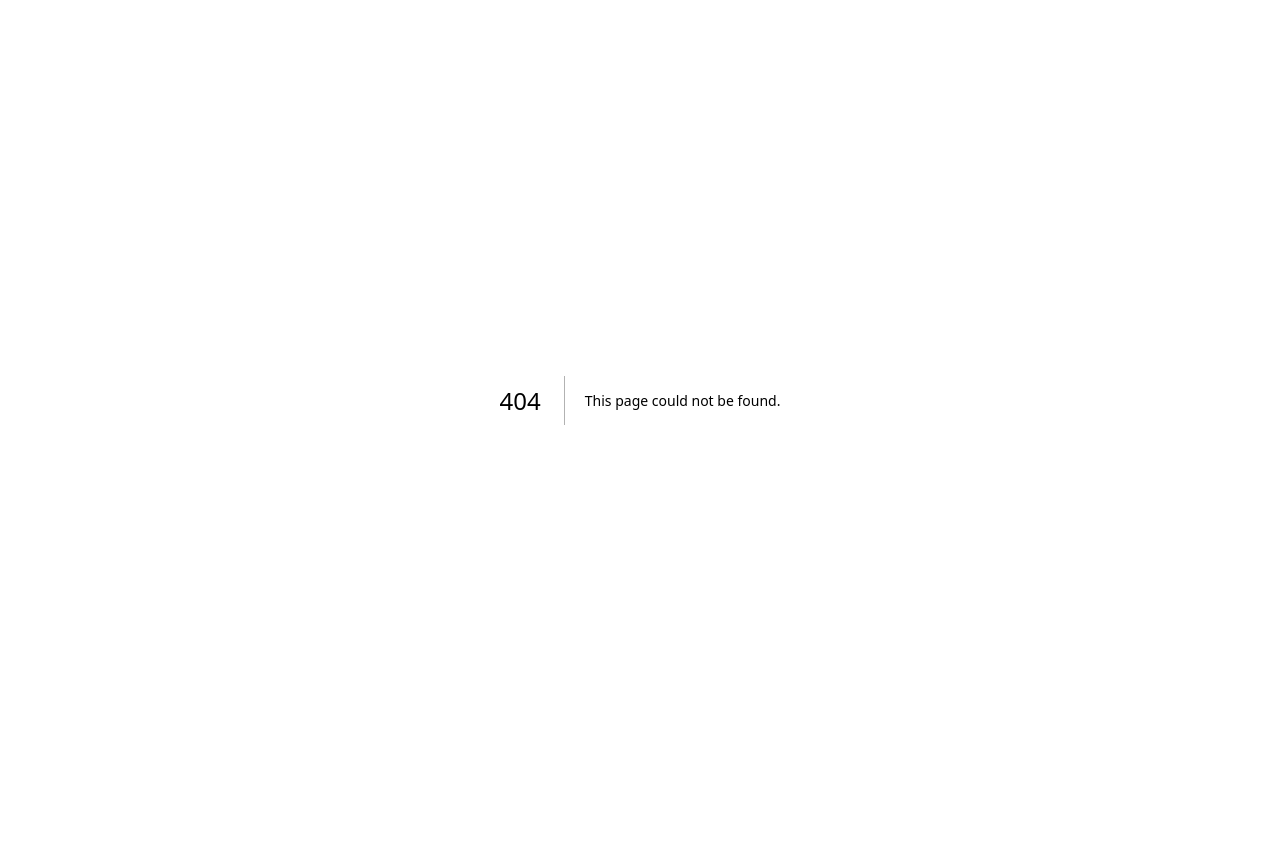
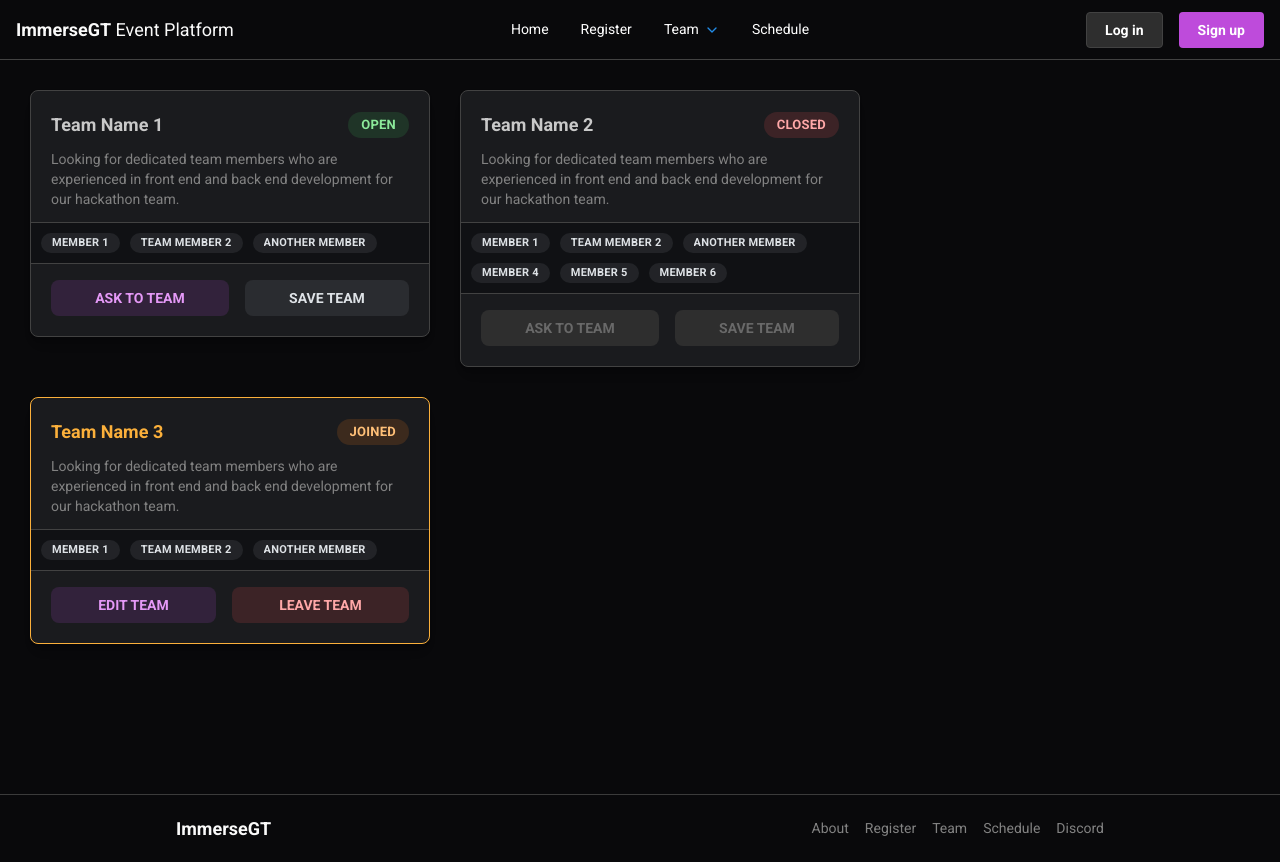
Before and after one commit to immersegt/immersegt, a Next.js app: page /team/formation in a window 1280 px wide. Before the commit this address had no page. Before the commit the page ends 800 px from the top, so only its background shows below. Built offline with nearby package versions, Linux system fonts and the light colour scheme.

Commit message:
Created page routing structure, updated links to direct to pages, added footer, fixed navbar padding for dropdown

```diff
--- a/app/layout.tsx
+++ b/app/layout.tsx
@@ -2,25 +2,40 @@ import "@mantine/core/styles.css";
 import React from "react";
 import { MantineProvider, ColorSchemeScript } from "@mantine/core";
 import { theme } from "../theme";
+import Navbar from '../components/Navbar';
+import Footer from '../components/Footer';
+import '../styles/index.css'
 
 export const metadata = {
   title: "ImmerseGT Event Platform",
   description: "Participate in the 2024 XR Hackathon",
 };
 
+const bodyStyle = {
+  display: "flex",
+  flexDirection: "column" as "column"
+}
+const contentStyle = {
+  flexGrow: 1,
+}
+
 export default function RootLayout({ children }: { children: any }) {
   return (
     <html lang="en">
       <head>
-        <ColorSchemeScript />
+        <ColorSchemeScript forceColorScheme="dark" />
         <link rel="shortcut icon" href="/favicon.svg" />
         <meta
           name="viewport"
           content="minimum-scale=1, initial-scale=1, width=device-width, user-scalable=no"
         />
       </head>
-      <body>
-        <MantineProvider theme={theme} defaultColorScheme="dark">{children}</MantineProvider>
+      <body style={bodyStyle}>
+        <MantineProvider theme={theme} forceColorScheme="dark">
+          <Navbar/>
+          <div style={contentStyle}>{children}</div>
+          <Footer/>
+          </MantineProvider>
       </body>
     </html>
   );
--- /dev/null
+++ b/app/team/formation/page.tsx
@@ -0,0 +1,46 @@
+'use client';
+
+import { useState } from 'react';
+import { Button } from '@mantine/core';
+import "@fontsource/open-sans";
+import TeamCard from 'components/Card';
+import 'styles/index.css'
+
+const rowStyle = {
+  display: "flex",
+  flexWrap: "wrap" as "wrap",
+  gap: "30px",
+  margin: "30px",
+  alignItems: "flex-start",
+}
+
+export default function Formation() {
+  const [teams, setTeams] = useState([
+    {
+      name: "Team Name 1",
+      description: "Looking for dedicated team members who are experienced in front end and back end development for our hackathon team.",
+      members: ["Member 1", "Team Member 2", "Another Member"],
+      joined: false
+    },
+    {
+      name: "Team Name 2",
+      description: "Looking for dedicated team members who are experienced in front end and back end development for our hackathon team.",
+      members: ["Member 1", "Team Member 2", "Another Member", "Member 4", "Member 5", "Member 6"],
+      joined: false
+    },
+    {
+      name: "Team Name 3",
+      description: "Looking for dedicated team members who are experienced in front end and back end development for our hackathon team.",
+      members: ["Member 1", "Team Member 2", "Another Member"],
+      joined: true
+    },
+  ]);
+
+  return <div>
+    <div style={rowStyle}>
+      {teams.map((val) => (
+        <TeamCard name={val.name} description={val.description} members={val.members} joined={val.joined} />
+      ))}
+    </div>
+  </div>;
+}
--- /dev/null
+++ b/components/Footer.tsx
@@ -0,0 +1,36 @@
+'use client';
+
+import { Container, Group, Anchor } from '@mantine/core';
+import '../styles/footer.css';
+
+const links = [
+  { link: '/', label: 'About' },
+  { link: '/register', label: 'Register' },
+  { link: '/team', label: 'Team' },
+  { link: '/schedule', label: 'Schedule' },
+  { link: '/discord', label: 'Discord' },
+];
+
+const Footer = () => {
+  const items = links.map((link) => (
+    <Anchor<'a'>
+      c="dimmed"
+      key={link.label}
+      href={link.link}
+      size="sm"
+    >
+      {link.label}
+    </Anchor>
+  ));
+
+  return (
+    <div className="footer">
+      <Container className="inner">
+        <div className="title"><b>ImmerseGT</b></div>
+        <Group className="links">{items}</Group>
+      </Container>
+    </div>
+  );
+}
+
+export default Footer;
--- a/components/Navbar.tsx
+++ b/components/Navbar.tsx
@@ -18,7 +18,6 @@ import {
   rem,
   useMantineTheme,
 } from '@mantine/core';
-  import { MantineLogo } from '@mantine/ds';
 import { useDisclosure } from '@mantine/hooks';
 import {
   IconNotification,
@@ -54,13 +53,17 @@ import {
   },
 ];
 
+const LinkStyle = {
+  padding: "0.625rem 1rem"
+}
+
 const Navbar = () => {
   const [drawerOpened, { toggle: toggleDrawer, close: closeDrawer }] = useDisclosure(false);
   const [linksOpened, { toggle: toggleLinks }] = useDisclosure(false);
   const theme = useMantineTheme();
 
   const links = mockdata.map((item) => (
-      <UnstyledButton className="subLink" key={item.title}>
+    <UnstyledButton className="subLink" key={item.title} style={LinkStyle}>
       <Group wrap="nowrap" align="flex-start">
         <ThemeIcon size={34} variant="default" radius="md">
           <item.icon style={{ width: rem(22), height: rem(22) }} color={theme.colors.blue[6]} />
@@ -84,15 +87,15 @@ import {
           <div className="title"><b>ImmerseGT</b> Event Platform</div>
 
           <Group h="100%" gap={0} visibleFrom="sm">
-              <a href="#" className="link">
+            <a href="/" className="link">
               Home
             </a>
-              <a href="#" className="link">
+            <a href="/register" className="link">
               Register
             </a>
             <HoverCard width={600} position="bottom" radius="md" shadow="md" withinPortal>
               <HoverCard.Target>
-                  <a href="#" className="link">
+                <a href="/team" className="link">
                   <Center inline>
                     <Box component="span" mr={5}>
                       Team
@@ -106,10 +109,7 @@ import {
               </HoverCard.Target>
 
               <HoverCard.Dropdown style={{ overflow: 'hidden' }}>
-                  <Group justify="space-between" px="md">
                 <Text fw={500}>Team Formation</Text>
-                  </Group>
-
                 <Divider my="sm" />
 
                 <SimpleGrid cols={2} spacing={0}>
@@ -126,19 +126,19 @@ import {
                         Make sure to fill out your applicant information so we can help you find a team.
                       </Text>
                     </div>
-                      <Button variant="default">Register</Button>
+                    <a href="/register"><Button variant="default">Register</Button></a>
                   </Group>
                 </div>
               </HoverCard.Dropdown>
             </HoverCard>
-              <a href="#" className="link">
+            <a href="/schedule" className="link">
               Schedule
             </a>
           </Group>
 
           <Group visibleFrom="sm">
-              <Button variant="default">Log in</Button>
-              <Button color="grape.6">Sign up</Button>
+            <a href="/account"><Button variant="default">Log in</Button></a>
+            <a href="/account"><Button color="grape.6">Sign up</Button></a>
           </Group>
 
           <Burger opened={drawerOpened} onClick={toggleDrawer} hiddenFrom="sm" />
@@ -157,10 +157,10 @@ import {
         <ScrollArea h={`calc(100vh - ${rem(80)})`} mx="-md">
           <Divider my="sm" />
 
-            <a href="#" className="link">
+          <a href="/" className="link">
             Home
           </a>
-            <a href="#" className="link">
+          <a href="/register" className="link">
             Register
           </a>
           <UnstyledButton className="link" onClick={toggleLinks}>
@@ -175,15 +175,15 @@ import {
             </Center>
           </UnstyledButton>
           <Collapse in={linksOpened}>{links}</Collapse>
-            <a href="#" className="link">
+          <a href="/schedule" className="link">
             Schedule
           </a>
 
           <Divider my="sm" />
 
           <Group justify="center" grow pb="xl" px="md">
-              <Button variant="default">Log in</Button>
-              <Button color="grape.6">Sign up</Button>
+            <a href="/account"><Button variant="default">Log in</Button></a>
+            <a href="/account"><Button color="grape.6">Sign up</Button></a>
           </Group>
         </ScrollArea>
       </Drawer>
--- /dev/null
+++ b/styles/footer.css
@@ -0,0 +1,26 @@
+.title {
+  font-size: 18px;
+}
+
+.footer {
+  margin-top: rem(120px);
+  border-top: rem(1px) solid light-dark(var(--mantine-color-gray-2), var(--mantine-color-dark-5));
+}
+
+.inner {
+  display: flex;
+  justify-content: space-between;
+  align-items: center;
+  padding-top: var(--mantine-spacing-lg);
+  padding-bottom: var(--mantine-spacing-lg);
+
+  @media (max-width: $mantine-breakpoint-xs) {
+    flex-direction: column;
+  }
+}
+
+.links {
+  @media (max-width: $mantine-breakpoint-xs) {
+    margin-top: var(--mantine-spacing-md);
+  }
+}
--- a/styles/navbar.css
+++ b/styles/navbar.css
@@ -1,6 +1,7 @@
 .title {
   font-size: 18px;
 }
+
 .header {
   height: rem(60px);
   padding-left: var(--mantine-spacing-md);
```
Also changed, not shown: app/account/page.tsx (added, +9 -0 lines), app/page.tsx (+6 -45 lines), app/register/page.tsx (added, +9 -0 lines), app/schedule/page.tsx (added, +9 -0 lines), app/team/page.tsx (added, +9 -0 lines), public/logo.png (added). Lines whose indentation alone changed are shown as unchanged.
